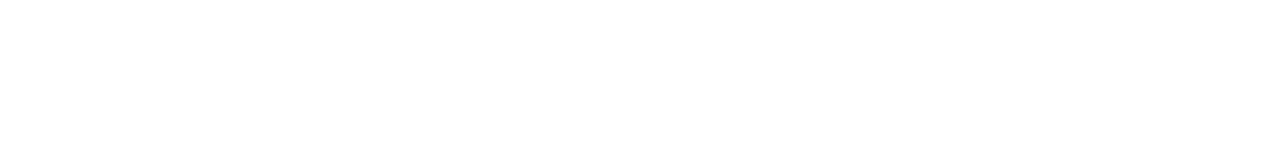
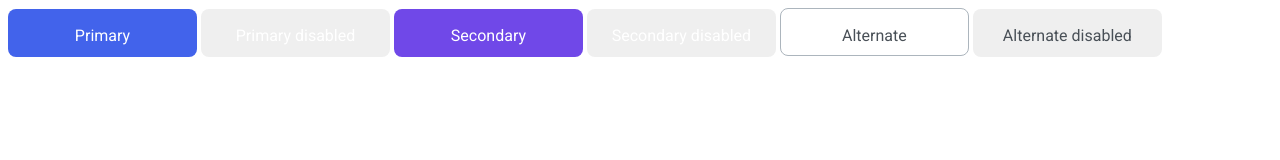
Before and after one commit to js-tasks-ru/htmlcss-20220317_gleb-sel, a website: page 03-lection1/01-button/index.html in a window 1280 px wide. Drawn offline with Linux system fonts and the light colour scheme.

Commit message:
add buttons for 03-01-button

```diff
--- a/03-lection1/01-button/button.css
+++ b/03-lection1/01-button/button.css
@@ -1 +1,64 @@
 /* Стилизация кнопки */
+.button {
+    width: 189px;
+    height: 48px;
+    border-radius: 8px;
+    border-width: 0px;
+    transition: opacity 200ms ease-in-out, background 200ms ease-in-out;
+    cursor: pointer;
+}
+
+.button-primary_disabled:active, .button-primary {
+    background-color: #4263EB;
+}
+
+.button-primary:hover {
+    background-color: #2342C0;
+}
+
+.button-primary_disabled:disabled, .button-secondary_disabled:disabled {
+    cursor: default;
+    opacity: 0.5;
+}
+
+.button-secondary_disabled:active, .button-secondary {
+    background-color:  #7048E8;
+}
+
+.button-secondary:hover {
+    background-color: #5028C6;
+}
+
+.button-primary__name, .button-secondary__name, .button-disabled__name {
+    font-family: 'Roboto';
+    font-style: normal;
+    font-weight: 500, 'Medium';
+    font-size: 16px;
+    line-height: 19px;
+    text-align: center;
+    color: #FFFFFF;
+}
+
+.button-alternate_disabled:disabled {
+    background-color: white;
+    color: red;
+}
+
+.button-alternate, .button-alternate_disabled:active {
+    background-color: white;
+    border: 1px solid #ACB5BD;
+}
+
+.button-alternate__name {
+    font-family: 'Roboto';
+    font-style: normal;
+    font-weight: 500, 'Medium';
+    font-size: 16px;
+    line-height: 19px;
+    text-align: center;
+    color: #495057
+}
+
+.button-alternate:hover {
+    border: 1px solid #212429;
+}
--- a/03-lection1/01-button/index.html
+++ b/03-lection1/01-button/index.html
@@ -6,6 +6,22 @@
         <link rel="stylesheet" href="./button.css">
     </head>
     <body>
-
+        <button class="button button-primary">
+            <p class="button-primary__name">Primary</p>
+        </button>
+        <button class="button button-primary_disabled">
+            <p class="button-primary__name">Primary disabled</p>
+        </button>
+        <button class="button button-secondary">
+            <p class="button-secondary__name">Secondary</p>
+        </button>
+        <button class="button button-secondary_disabled">
+            <p class="button-secondary__name">Secondary disabled</p>
+        </button>
+        <button class="button button-alternate">
+            <p class="button-alternate__name">Alternate</p>
+        </button>
+        <button class="button button-alternate_disabled">
+            <p class="button-alternate__name">Alternate disabled</p>
+        </button>
     </body>
-</html>
```
